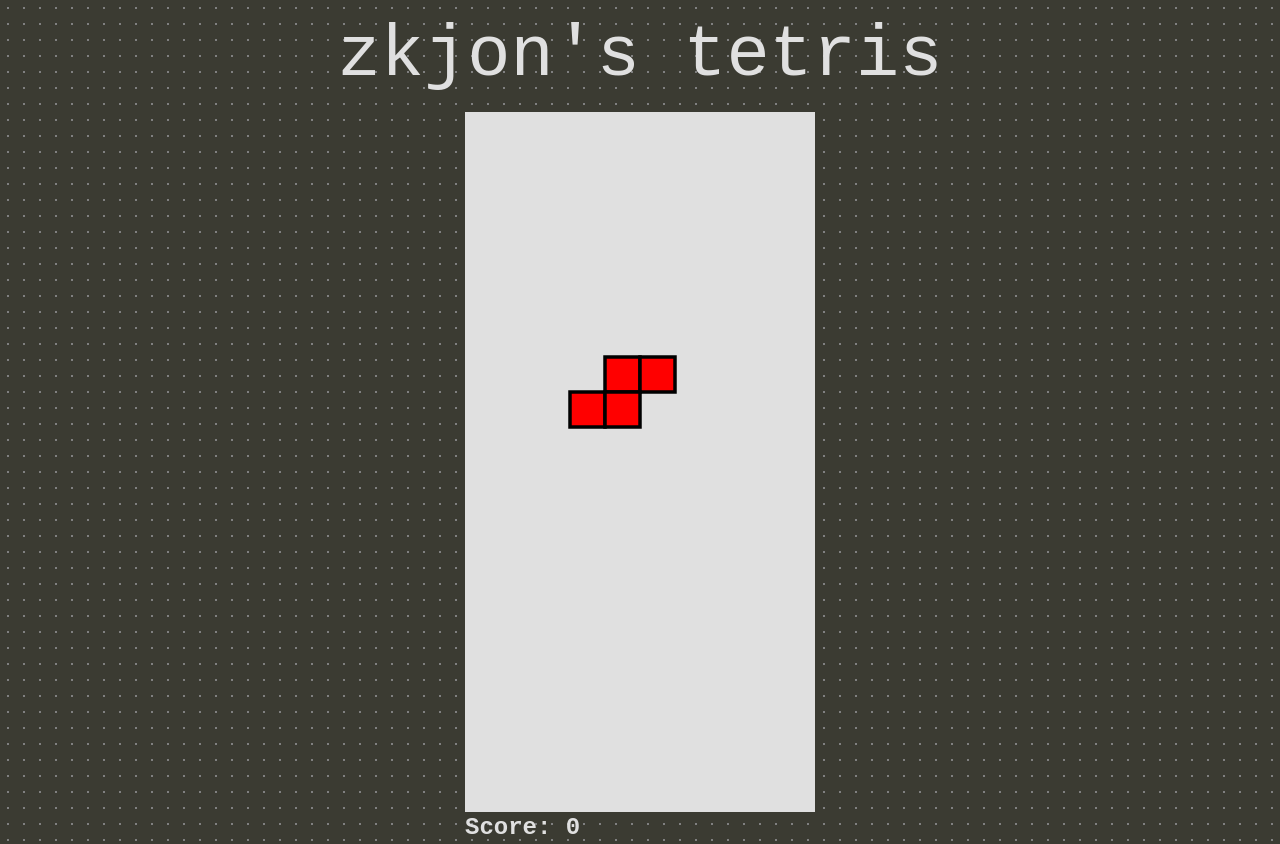
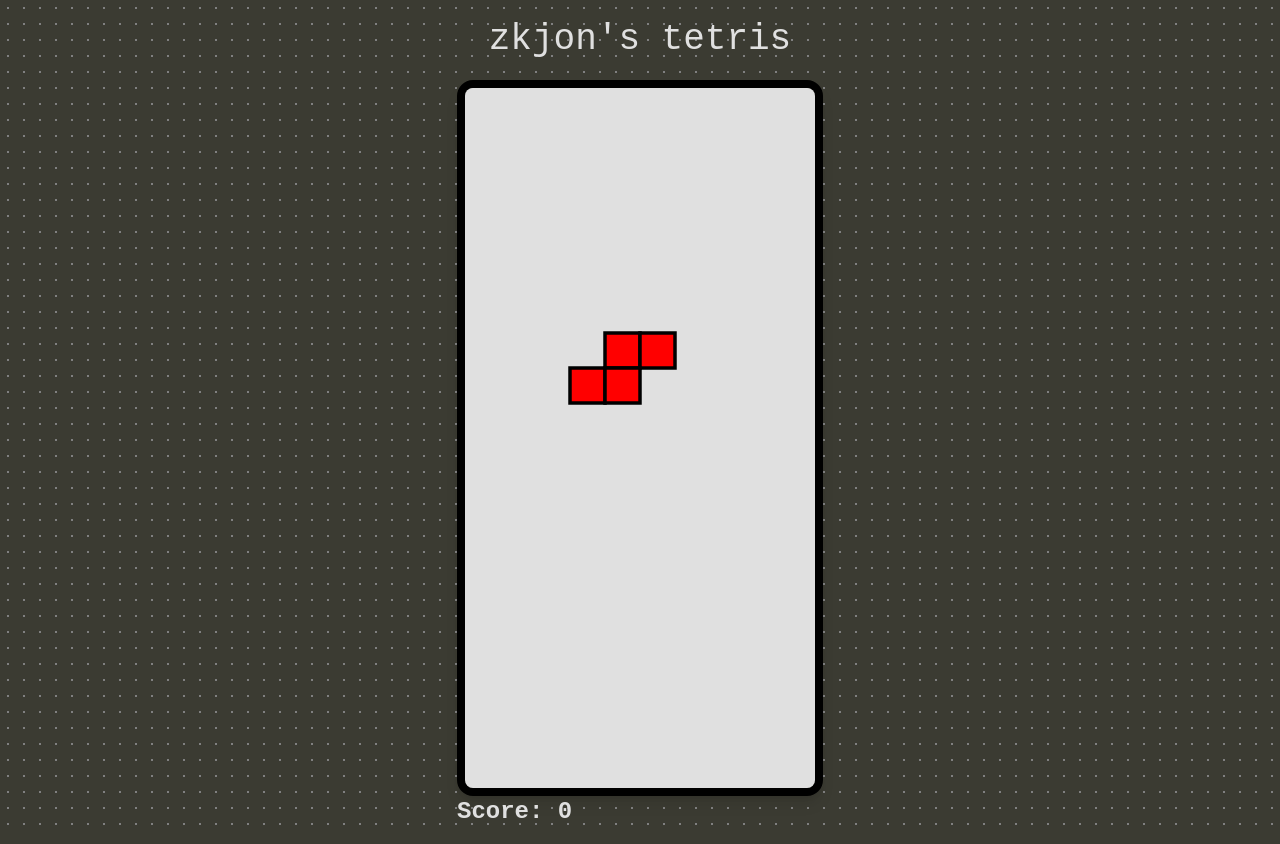
Before and after one commit to zkjon/tetris, a website built with Vite: page index.html in a window 1280 px wide. Built offline with nearby package versions, Linux system fonts and the light colour scheme.

Commit message:
fix: correct HTML structure and improve styling for header and canvas

```diff
--- a/index.html
+++ b/index.html
@@ -1,4 +1,4 @@
-<!doctype html>
+<!DOCTYPE html>
 <html lang="es">
   <head>
     <meta charset="UTF-8" />
@@ -7,16 +7,17 @@
     <title>Tetris - Using Vanilla Javascript</title>
   </head>
   <body>
-
     <header class="flex justify-center p-5">
-      <h1 class="text-7xl text-white">zkjon's tetris</h1>
+      <h1 class="text-4xl text-white text-center">zkjon's tetris</h1>
     </header>
 
     <main>
-      <canvas>
+      <canvas class="border-8 border-black rounded-2xl shadow-lg">
         <!-- here game will render -->
       </canvas>
-      <strong class="text-white text-2xl">Score: <span id="score">0</span></strong>
+      <strong class="text-white text-2xl"
+        >Score: <span id="score">0</span></strong
+      >
     </main>
 
     <script type="module" src="/src/main.js"></script>
```
